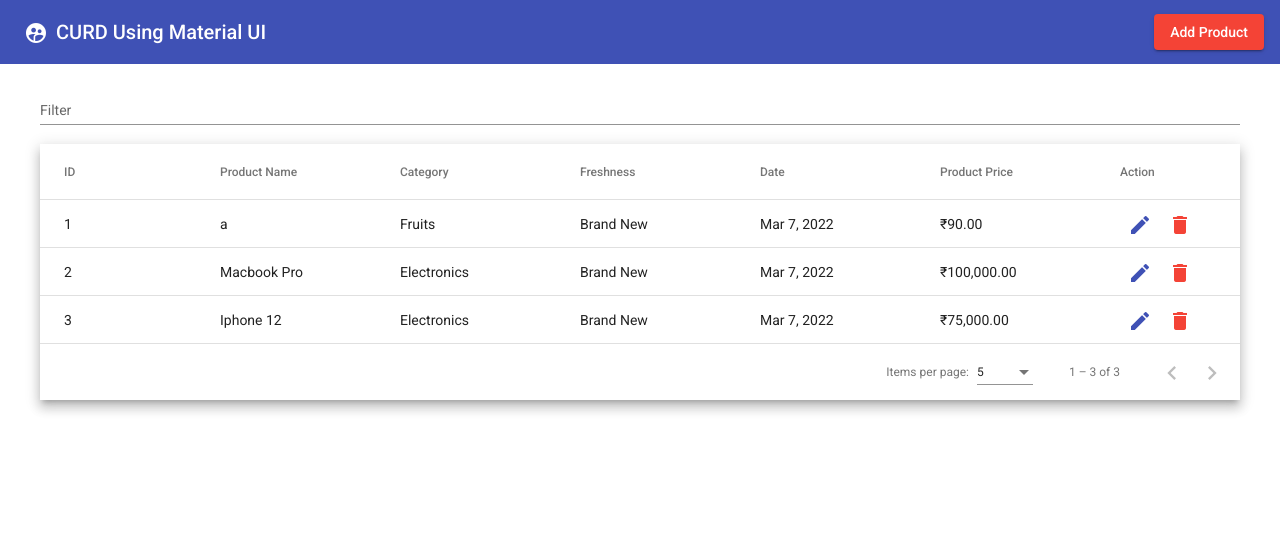
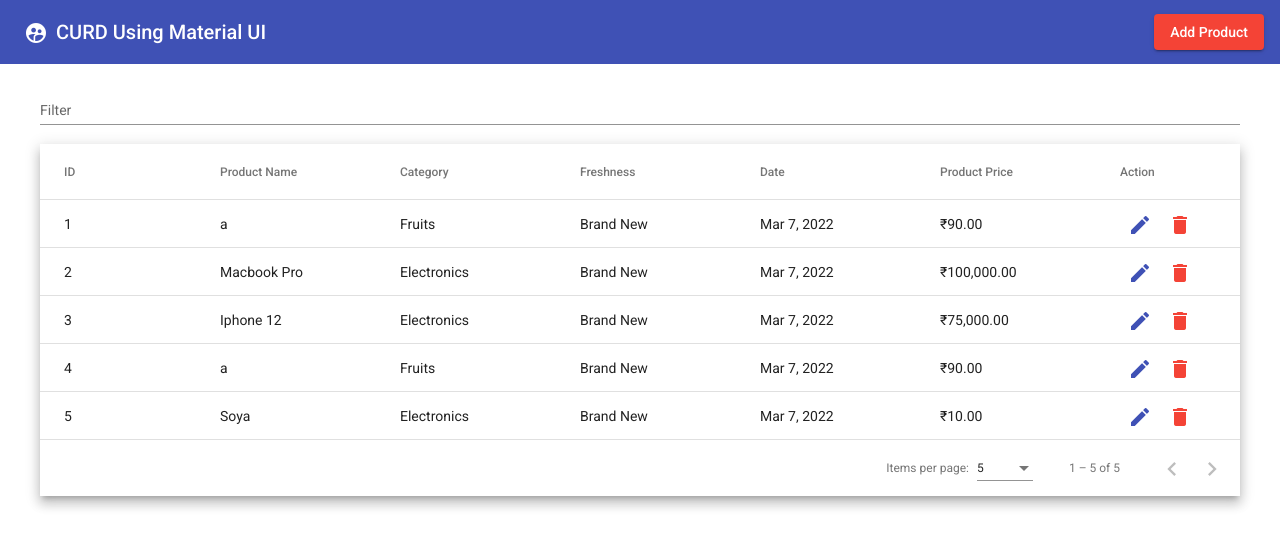
Before and after one commit to ShohrabRustam/AngularCurdMaterialUI, an Angular app: page / in a window 1280 px wide. Shown: the top 548 px of the page. Built offline with nearby package versions, Linux system fonts and the light colour scheme; data requests are answered from the project's data file.

Commit message:
update and save button on basis of action

```diff
--- a/db.json
+++ b/db.json
@@ -26,6 +26,24 @@
       "productPrice": 75000,
       "comment": "Iphone 12",
       "id": 3
+    },
+    {
+      "productName": "a",
+      "category": "Fruits",
+      "date": "2022-03-07T18:30:00.000Z",
+      "freshness": "Brand New",
+      "productPrice": 90,
+      "comment": "a",
+      "id": 4
+    },
+    {
+      "productName": "Soya",
+      "category": "Electronics",
+      "date": "2022-03-07T18:30:00.000Z",
+      "freshness": "Brand New",
+      "productPrice": 10,
+      "comment": "Soya Chap ",
+      "id": 5
     }
   ],
   "comments": [
--- a/src/app/dialog/dialog.component.html
+++ b/src/app/dialog/dialog.component.html
@@ -46,5 +46,5 @@
 
 <div mat-dialog-actions [align]="'end'">
   <button mat-raised-button [color]="'warn'" mat-dialog-close>Close</button>
-  <button mat-raised-button [color]="'primary'" (click)="addProduct()" >Save</button>
+  <button mat-raised-button [color]="'primary'" (click)="addProduct()" >{{ actionBtn }}</button>
 </div>
--- a/src/app/dialog/dialog.component.ts
+++ b/src/app/dialog/dialog.component.ts
@@ -15,6 +15,8 @@ export class DialogComponent implements OnInit {
   //should be like your form name
   productForm !:FormGroup;
 
+  actionBtn:string='Save'
+
   constructor(private formBuilder:FormBuilder, private api:ApiService,
     @Inject(MAT_DIALOG_DATA) public editData:any,
      private dialogRef:MatDialogRef<DialogComponent>) { }
@@ -28,6 +30,18 @@ export class DialogComponent implements OnInit {
       productPrice:['',Validators.required],
       comment:['',Validators.required]
     })
+    if(this.editData){
+      this.actionBtn='update'
+      this.productForm.controls['productName'].setValue(this.editData.productName);
+      this.productForm.controls['category'].setValue(this.editData.category);
+      this.productForm.controls['date'].setValue(this.editData.date);
+      this.productForm.controls['freshness'].setValue(this.editData.freshness);
+      this.productForm.controls['productPrice'].setValue(this.editData.productPrice);
+      this.productForm.controls['comment'].setValue(this.editData.comment );
+
+    }
+
+    // console.log(this.editData);
   }
 
   addProduct(){
```
